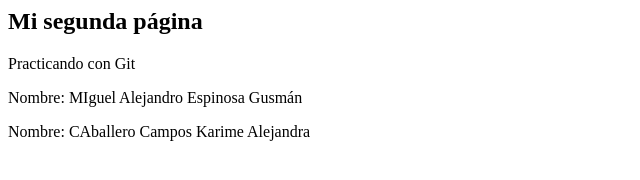
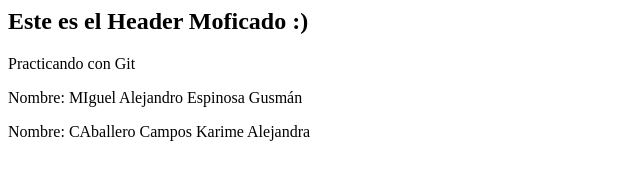
Before and after one commit to liandro98/practica02_MAEG, a plain HTML site: page index.html in a window 1280 px wide. Shown: the whole page, without its empty margins (0-640 px from the left). Drawn offline with Linux system fonts and the light colour scheme.

Commit message:
Cambios al encabezado del index

```diff
--- a/index.html
+++ b/index.html
@@ -1,4 +1,6 @@
-<h2>Mi segunda página</h2>
+<haeder>
+<h2>Este es el Header Moficado :) </h2>
+</header>
 <p>Practicando con Git</p>
 <p>Nombre: MIguel Alejandro Espinosa Gusmán</p>
 <p>Nombre: CAballero Campos Karime Alejandra </p>
```
